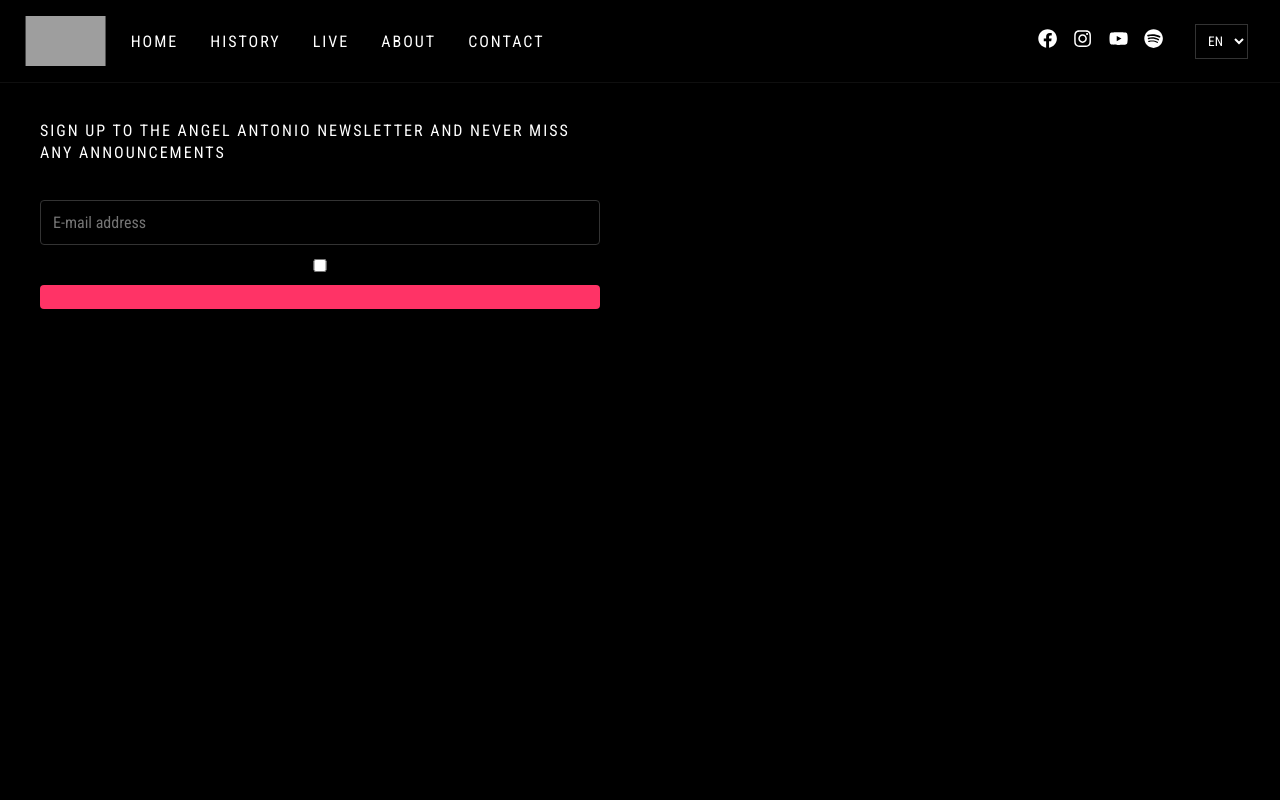
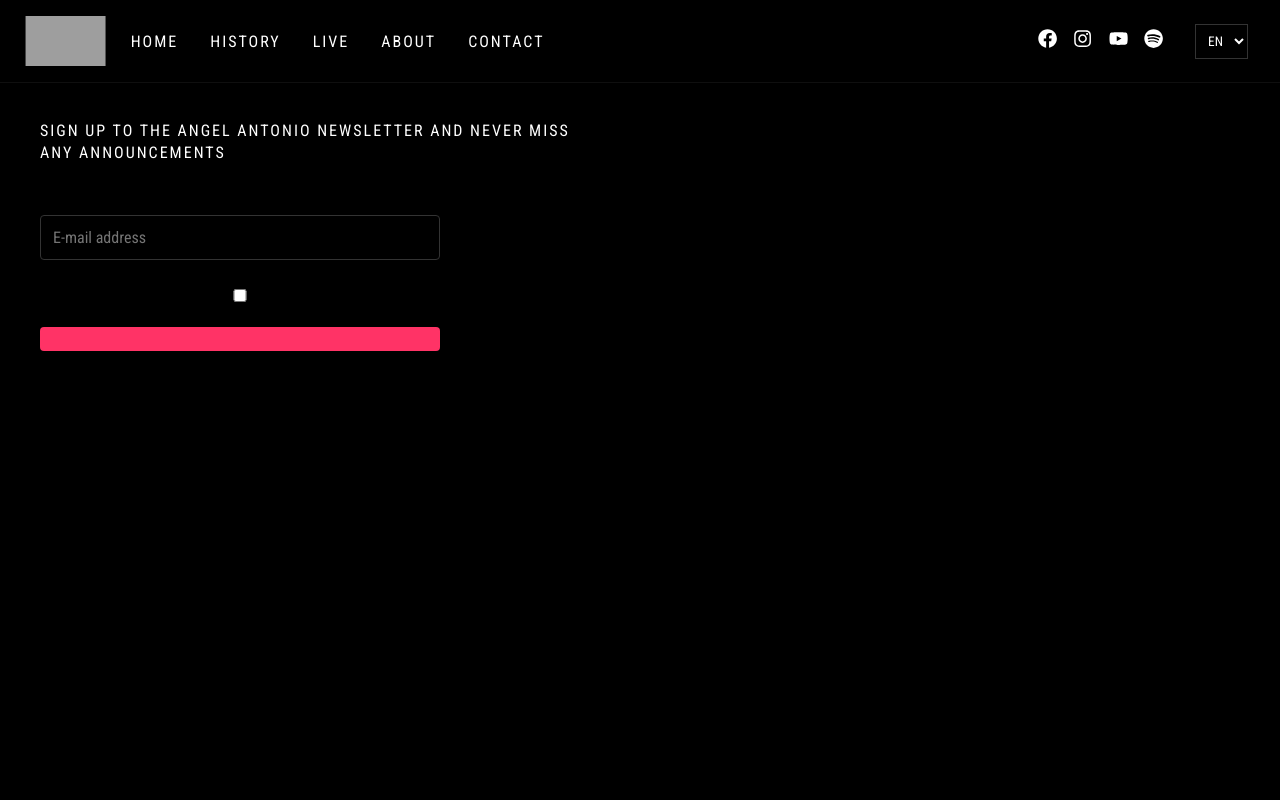
Before and after one commit to dasmedium1/angelantonio.com, a React (Create React App) app: page /shows in a window 1280 px wide. Shown: the top 800 px of the page. Built offline with nearby package versions, Linux system fonts and the light colour scheme; no server answers; grey boxes are pictures that could not be loaded; the HTML template or start-up script is replaced by a standard one; what pocketbase would draw is missing.

Commit message:
style: Update NewsletterSignup component styles for consistent visibility and reusability

```diff
--- a/src/styles/Footer.css
+++ b/src/styles/Footer.css
@@ -30,16 +30,19 @@
   color: #ff3366;
 }
 
-.footer-newsletter {
+.footer-newsletter,
+.newsletter-form {
   text-align: left;
 }
 
-.footer-newsletter h3 {
+.footer-newsletter h3,
+.newsletter-form h3 {
   margin-bottom: 15px;
   color: #ff3366;
 }
 
-.footer-newsletter form {
+.footer-newsletter form,
+.newsletter-form form {
   display: flex;
   flex-direction: column;
   gap: 15px;
@@ -62,7 +65,8 @@
   width: 100%;
 }
 
-.footer-newsletter input[type="email"] {
+.footer-newsletter input[type="email"],
+.newsletter-form input[type="email"] {
   padding: 10px;
   background: rgba(255, 255, 255, 0.1);
   border: 1px solid rgba(255, 255, 255, 0.2);
@@ -78,7 +82,6 @@
   text-align: left;
   margin: 10px 0;
   width: 100%;
-  color: #ffffff;
 }
 
 .privacy-checkbox input[type="checkbox"] {
@@ -88,7 +91,8 @@
   order: -1;
 }
 
-.privacy-checkbox label {
+.privacy-checkbox label,
+.privacy-checkbox label span {
   color: #ffffff;
   cursor: pointer;
   line-height: 1.4;
```
